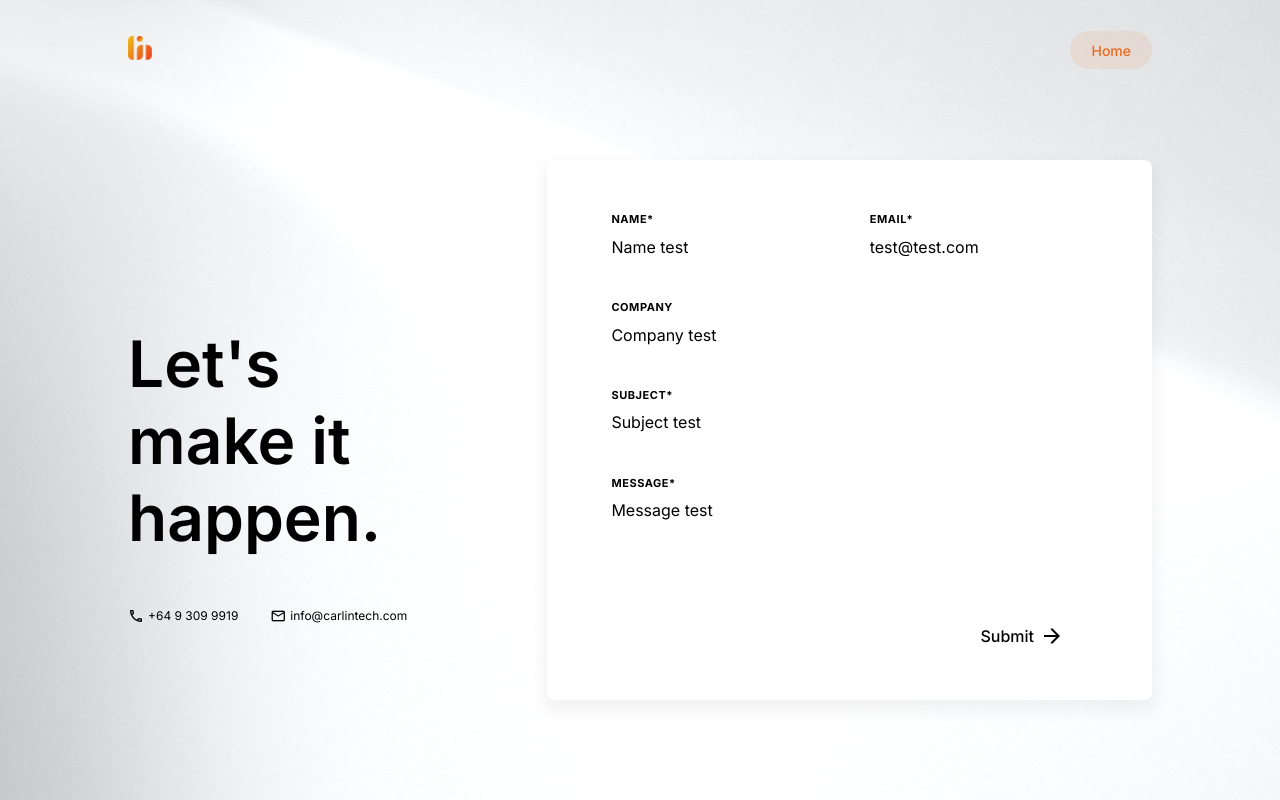
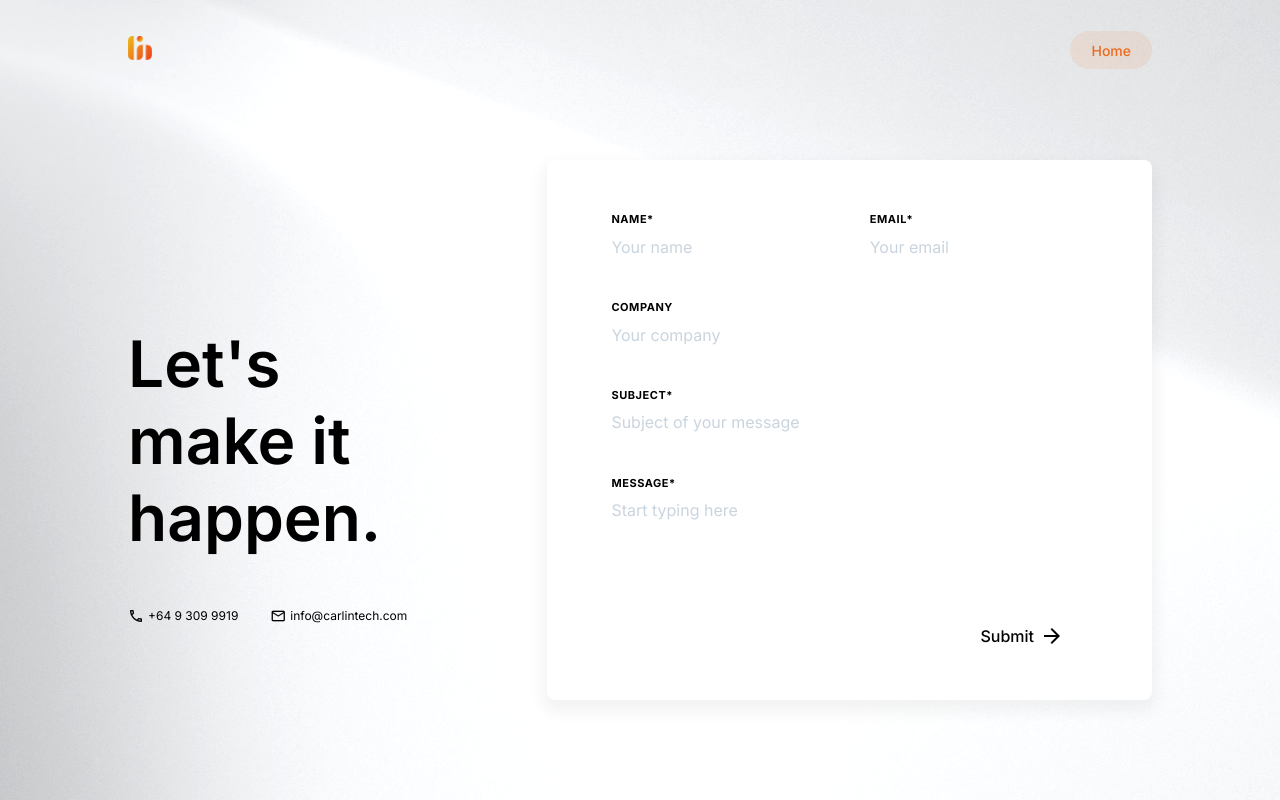
Before and after one commit to louis-cf-lin/carlin, a Next.js app: page /contact in a window 1280 px wide. Built offline with nearby package versions, Linux system fonts and the light colour scheme.

Commit message:
email setup

```diff
--- a/components/ContactForm/ContactForm.tsx
+++ b/components/ContactForm/ContactForm.tsx
@@ -23,15 +23,17 @@ const ContactForm: FC<Props> = ({ mailState, setMailState }) => {
     formState: { errors, isValid },
   } = useForm<FormData>({
     defaultValues: {
-      name: "Name test",
-      email: "test@test.com",
-      company: "Company test",
-      subject: "Subject test",
-      message: "Message test",
+      name: "",
+      email: "",
+      company: "",
+      subject: "",
+      message: "",
     },
+    mode: "onTouched",
   });
 
   const onSubmit = handleSubmit(async (data) => {
+    // if (Object.keys(errors).length > 0) return;
     if (!isValid) return;
 
     const res = await fetch("/api/sendgrid", {
@@ -43,9 +45,12 @@ const ContactForm: FC<Props> = ({ mailState, setMailState }) => {
     });
 
     const { error } = await res.json();
+    console.log(error);
     if (error) {
       return setMailState("ERROR");
     }
+
+    console.log("donezo");
     return setMailState("SUCCESS");
   });
 
--- a/pages/api/sendgrid.ts
+++ b/pages/api/sendgrid.ts
@@ -33,13 +33,19 @@ async function sendEmail(
   res: NextApiResponse<ResponseData>
 ) {
   try {
+    const message = `
+      Name: ${req.body.name}\r\n
+      Email: ${req.body.email}\r\n
+      Company: ${req.body.company || "(Company left blank)"}\r\n
+      Subject: ${req.body.subject}\r\n
+      Message: ${req.body.message}
+    `;
     await sendgrid.send({
-      to: "lol.louii.lin@gmail.com",
-      from: "lol.louii.lin@gmail.com",
-      subject: `${req.body.subject}`,
-      html: `New message from ${req.body.name} ${
-        req.body.company ? `of ${req.body.company}` : "(no company submitted)"
-      }\n${req.body.message}\nYou can reply to them at ${req.body.email}`,
+      to: "info@carlinpc.co.nz",
+      from: "clin750@aucklanduni.ac.nz",
+      subject: `A new message from ${req.body.name}`,
+      text: message,
+      html: message.replace(/\r\n/g, "<br>"),
     });
   } catch (error) {
     if (isResponseError(error)) {
--- a/pages/contact.tsx
+++ b/pages/contact.tsx
@@ -4,6 +4,7 @@ import Image from "next/image";
 import Link from "next/link";
 import { useState } from "react";
 import ContactForm from "../components/ContactForm/ContactForm";
+import ButtonOutline from "../components/UI/ButtonOutline";
 import { EMAIL } from "../constants/email";
 
 import classes from "../styles/contact.module.scss";
@@ -56,6 +57,21 @@ const Contact: NextPage = () => {
             </p>
           </div>
         )}
+        {mailState === "SUCCESS" && (
+          <div
+            className={`${classes.textContainer} ${classes.successContainer}`}
+          >
+            <h1 className={classes.h1}>Message sent!</h1>
+            <p className={classes.p}>
+              Thanks for your message! We&apos;ll be in touch with you soon.
+            </p>
+            <ButtonOutline
+              label="Send another message"
+              onClick={() => setMailState("IDLE")}
+              className={classes.sendAnother}
+            />
+          </div>
+        )}
         {mailState === "IDLE" && (
           <>
             <div className={classes.textContainer}>
--- a/styles/contact.module.scss
+++ b/styles/contact.module.scss
@@ -53,13 +53,6 @@
   flex-direction: column;
 }
 
-.errorContainer {
-  margin-top: 20vh;
-  .h1 {
-    margin-bottom: 2rem;
-  }
-}
-
 .h1 {
   display: flex;
   align-items: center;
@@ -79,6 +72,29 @@
   a {
     font-size: inherit;
     text-decoration: underline;
+  }
+}
+
+.errorContainer {
+  margin-top: 20vh;
+  .h1 {
+    margin-bottom: 2rem;
+  }
+}
+
+.successContainer {
+  margin: auto;
+  align-items: center;
+  .h1 {
+    width: auto;
+    padding: 0;
+    margin: 0;
+  }
+  .p {
+    margin-top: 2rem;
+  }
+  .sendAnother {
+    margin-top: 4rem;
   }
 }
 
```
